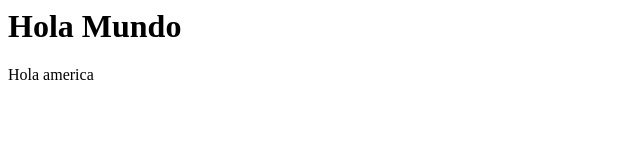
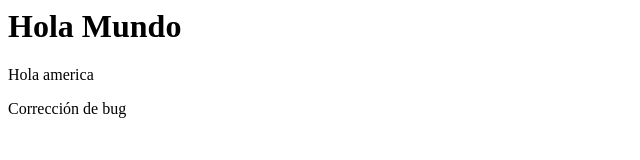
Before and after one commit to RenzoVilchezA/proyectoGit, a plain HTML site: page index.html in a window 1280 px wide. Shown: the whole page, without its empty margins (0-640 px from the left). Drawn offline with Linux system fonts and the light colour scheme.

Commit message:
Corrección de un bug

```diff
--- a/index.html
+++ b/index.html
@@ -1,2 +1,3 @@
 <h1>Hola Mundo</h1>
 <p>Hola america<p>
+    <p>Corrección de bug</p>
```
